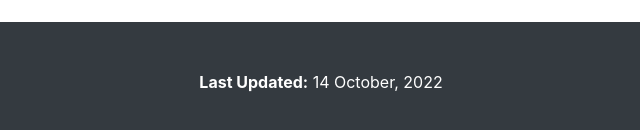
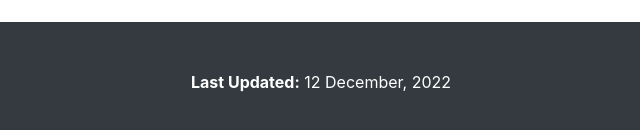
Before and after one commit to das-sunanda/das-sunanda.github.io, a website: page index.html in a window 1280 px wide. Shown: the part 5800-5930 px from the top of the page, 319-959 px from the left. Drawn offline with Linux system fonts and the light colour scheme.

Commit message:
Update index.html

```diff
--- a/index.html
+++ b/index.html
@@ -725,7 +725,7 @@ essential guidelines to build up their career as an expert hardware engineer. </
 
     <footer class="py-5 bg-dark " >
       <div class="container">
-        <p class="m-0 text-center text-white"><strong>Last Updated:</strong> 14 October, 2022</p>
+        <p class="m-0 text-center text-white"><strong>Last Updated:</strong> 12 December, 2022</p>
       </div>
     </footer>
 
```
